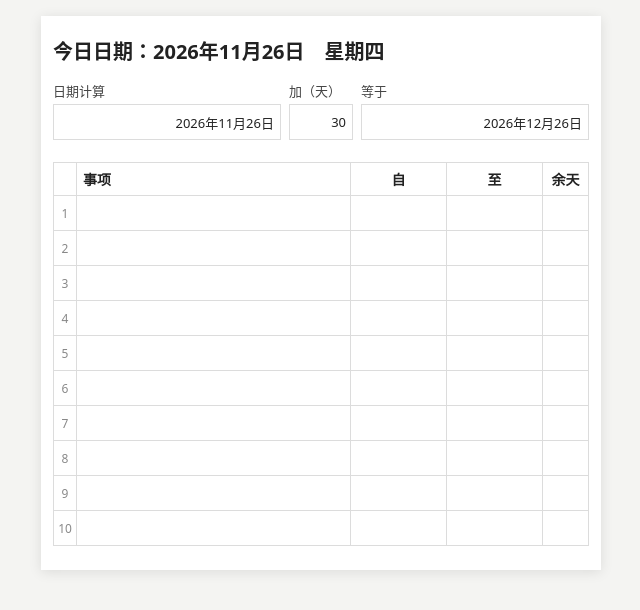
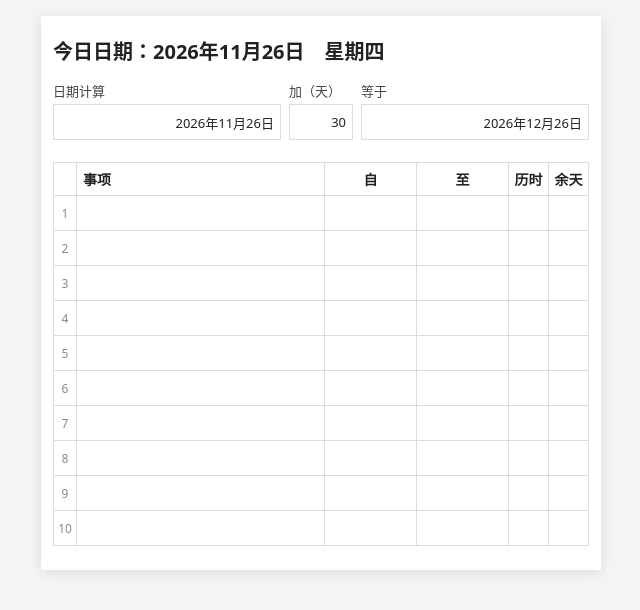
Before and after one commit to smgx-cxdl/daoji, a plain HTML site: page index.html in a window 1280 px wide. Shown: the whole page, without its empty margins (319-959 px from the left). Drawn offline with Linux system fonts and the light colour scheme.

Commit message:
Update index.html

```diff
--- a/index.html
+++ b/index.html
@@ -39,7 +39,7 @@
     display: grid; grid-template-columns: 24px minmax(0, 1fr);
     -webkit-touch-callout: none;
   }
-  .body { display: grid; grid-template-columns: minmax(0, 1fr) 96px 96px 46px; }
+  .body { display: grid; grid-template-columns: minmax(0, 1fr) 92px 92px 40px 40px; }
   .body > * {
     min-height: 34px; border-bottom: 1px solid var(--grid); border-right: 1px solid var(--grid);
   }
@@ -54,7 +54,7 @@
     font-family: "Songti TC", "PMingLiU", "SimSun", serif; font-weight: bold; font-size: 14px;
   }
   .hd .body > div { display: flex; align-items: center; padding: 0 6px; white-space: nowrap; }
-  .hd .body > div:nth-child(2), .hd .body > div:nth-child(3), .hd .body > div:nth-child(4) { justify-content: center; padding: 0 2px; }
+  .hd .body > div:nth-child(2), .hd .body > div:nth-child(3), .hd .body > div:nth-child(4), .hd .body > div:nth-child(5) { justify-content: center; padding: 0 2px; }
 
   /* 序号由位置自动编号：固定不动，内容拖到哪个位置就是哪个序号 */
   #rows { counter-reset: rowno; }
@@ -62,9 +62,9 @@
   #rows .rn::before { content: counter(rowno); }
   .row input {
     width: 100%; height: 100%; min-height: 34px; border: none; background: transparent;
-    font: inherit; font-size: 15px; color: var(--ink); padding: 0 6px; border-radius: 0; outline: none;
+    font: inherit; font-size: 14px; color: var(--ink); padding: 0 6px; border-radius: 0; outline: none;
   }
-  .row input.dt { text-align: right; font-size: 11px; padding: 0 3px; }
+  .row input.dt { text-align: right; font-size: 10.5px; padding: 0 3px; }
   /* 平时输入框不接收触摸，由「点一下单元格」来聚焦它：
      这样长按时不会弹键盘、不会冒出光标和选字手柄，屏幕保持不变 */
   .row { -webkit-tap-highlight-color: transparent; }
@@ -73,8 +73,12 @@
   .row input:focus, .calc input:focus { background: #fff8e6; }
   .bad { background: #ffe3e3 !important; }
   .rem {
-    color: var(--red); font-size: 15px; display: flex; align-items: center; justify-content: flex-end; padding: 0 6px;
+    color: var(--red); font-size: 14px; display: flex; align-items: center; justify-content: flex-end; padding: 0 4px;
     cursor: pointer; user-select: none;
+  }
+  .ela {
+    color: var(--ink); font-size: 14px; display: flex; align-items: center; justify-content: flex-end; padding: 0 4px;
+    user-select: none;
   }
 
   /* 长按拖动换顺序：被拖的那一行浮起来 */
@@ -111,7 +115,7 @@
 
   <div class="row hd">
     <div class="rn"></div>
-    <div class="body"><div>事项</div><div>自</div><div>至</div><div>余天</div></div>
+    <div class="body"><div>事项</div><div>自</div><div>至</div><div>历时</div><div>余天</div></div>
   </div>
   <div id="rows"></div>
 </main>
@@ -261,8 +265,9 @@
 
   // ===== 表格 =====
   function updateRem(row) {
-    var to = row._r.to;
-    row._rem.textContent = to ? String(dayNum(to) - dayNum(todayIso())) : "";
+    var t = dayNum(todayIso()), r = row._r;
+    row._rem.textContent = r.to ? String(dayNum(r.to) - t) : "";        // 余天：至 − 今天
+    row._ela.textContent = r.from ? String(t - dayNum(r.from)) : "";    // 历时：今天 − 自（「自」在今天之后则为负数）
   }
   function updateAllRem() { [].forEach.call(box.children, updateRem); }
 
@@ -310,13 +315,17 @@
       t.addEventListener("input", function () { r.text = t.value; save(); });
       tw.appendChild(t);
 
-      var fIn = dateInput(function () { return r.from; }, function (v) { r.from = v; }, function () {});
+      var fIn = dateInput(function () { return r.from; }, function (v) { r.from = v; }, function () { updateRem(row); });
       var fw = document.createElement("div");
       fw.appendChild(fIn);
 
       var oIn = dateInput(function () { return r.to; }, function (v) { r.to = v; }, function () { updateRem(row); });
       var ow = document.createElement("div");
       ow.appendChild(oIn);
+
+      var ela = document.createElement("div");
+      ela.className = "ela";
+      row._ela = ela;
 
       var rem = document.createElement("div");
       rem.className = "rem";
@@ -326,7 +335,7 @@
 
       var body = document.createElement("div");
       body.className = "body";
-      body.appendChild(tw); body.appendChild(fw); body.appendChild(ow); body.appendChild(rem);
+      body.appendChild(tw); body.appendChild(fw); body.appendChild(ow); body.appendChild(ela); body.appendChild(rem);
       row._body = body;
 
       row.appendChild(rn); row.appendChild(body);
```
